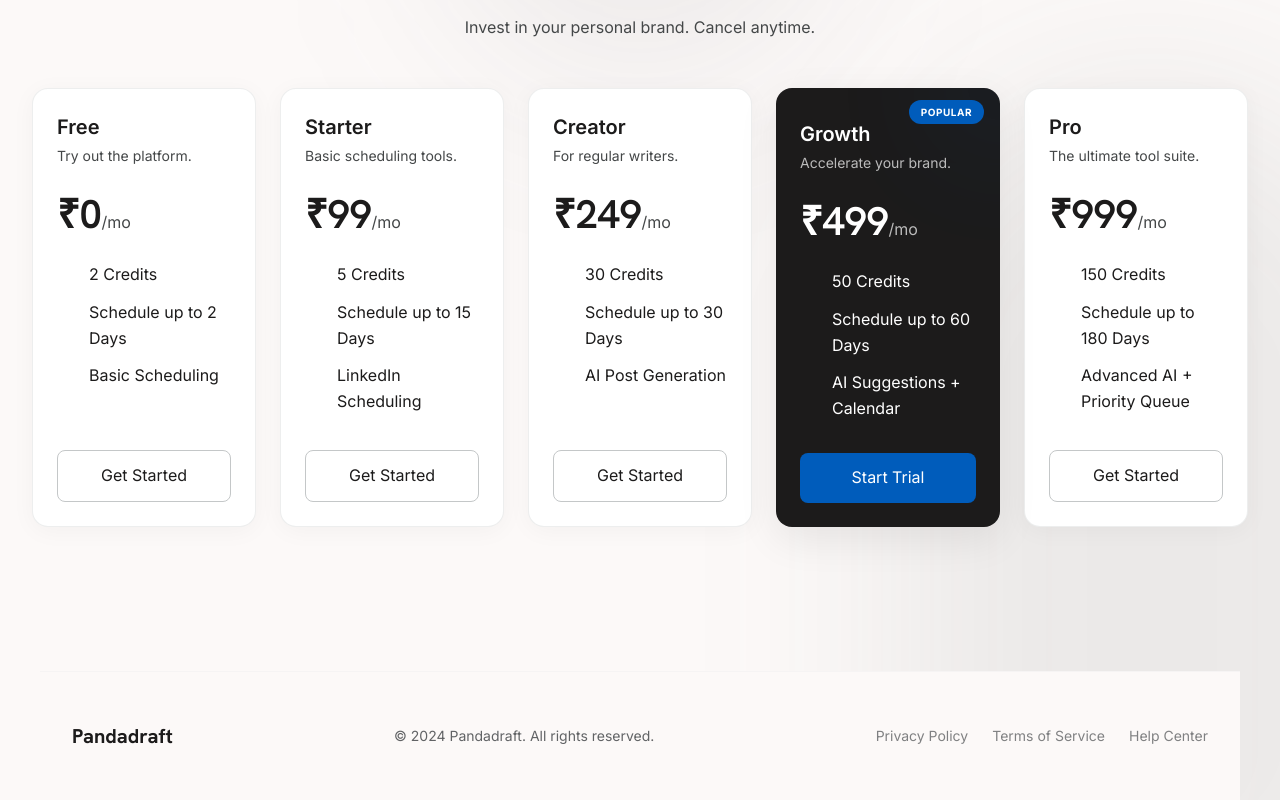
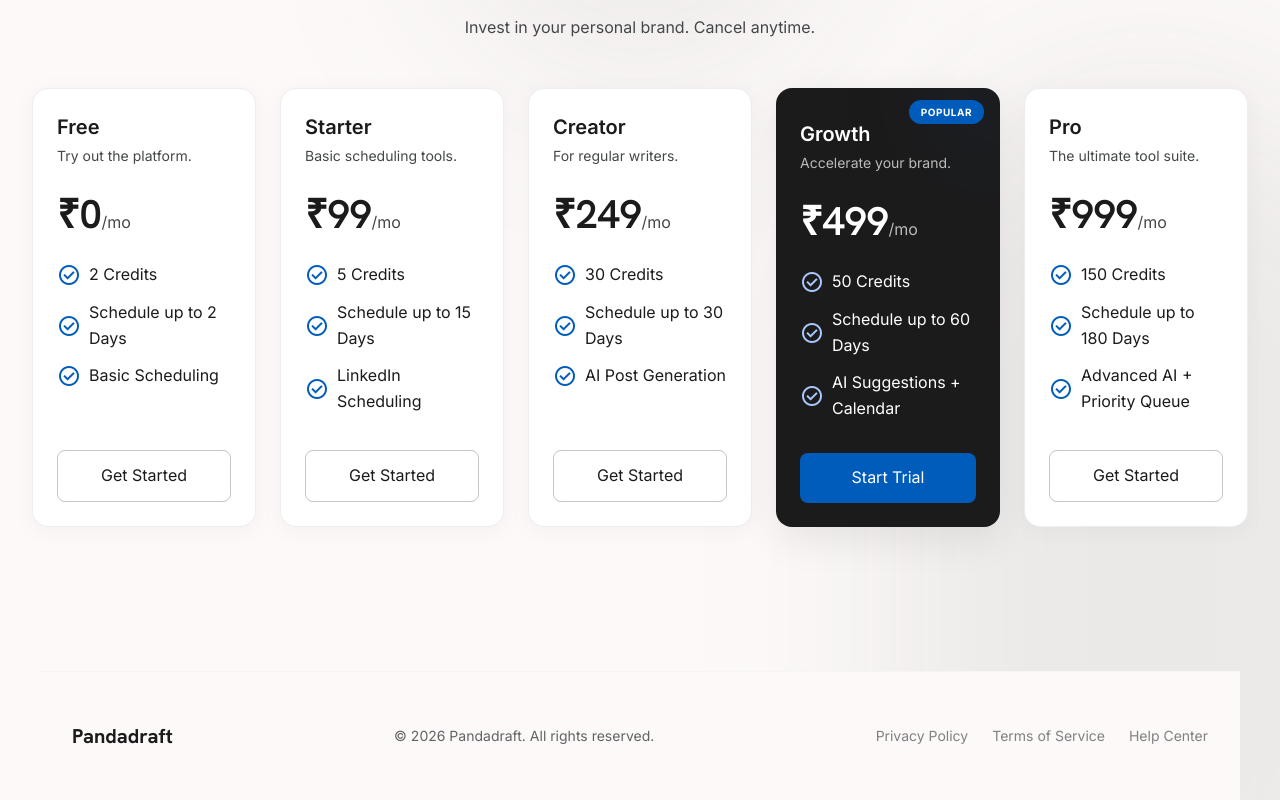
Before and after one commit to lanzkrish/PandadraftAi, a Next.js app in the folder client/: page / in a window 1280 px wide. Shown: the part 1616-2416 px from the top of the page. Built offline with nearby package versions, Linux system fonts and the light colour scheme.

Commit message:
chore: update copyright year to 2026 in footer components

```diff
--- a/client/src/app/page.tsx
+++ b/client/src/app/page.tsx
@@ -294,7 +294,7 @@
           Pandadraft
         </div>
         <div className="font-body-sm text-body-sm text-on-secondary-container mb-4 md:mb-0">
-          © 2024 Pandadraft. All rights reserved.
+          © 2026 Pandadraft. All rights reserved.
         </div>
         <div className="flex gap-6">
           <a href="#" className="font-body-sm text-body-sm text-on-secondary-container hover:text-tertiary transition-colors opacity-80 hover:opacity-100">Privacy Policy</a>
--- a/client/src/components/dashboard/AnalyticsView.tsx
+++ b/client/src/components/dashboard/AnalyticsView.tsx
@@ -261,7 +261,7 @@
           Pandadraft
         </div>
         <div className="font-body-sm text-body-sm text-center md:text-left mb-4 md:mb-0">
-          © 2024 Pandadraft AI. All rights reserved.
+          © 2026 Pandadraft AI. All rights reserved.
         </div>
         <div className="flex flex-wrap justify-center gap-6">
           <a className="font-body-sm text-body-sm hover:text-primary transition-colors opacity-80 hover:opacity-100" href="#">Privacy Policy</a>
```
